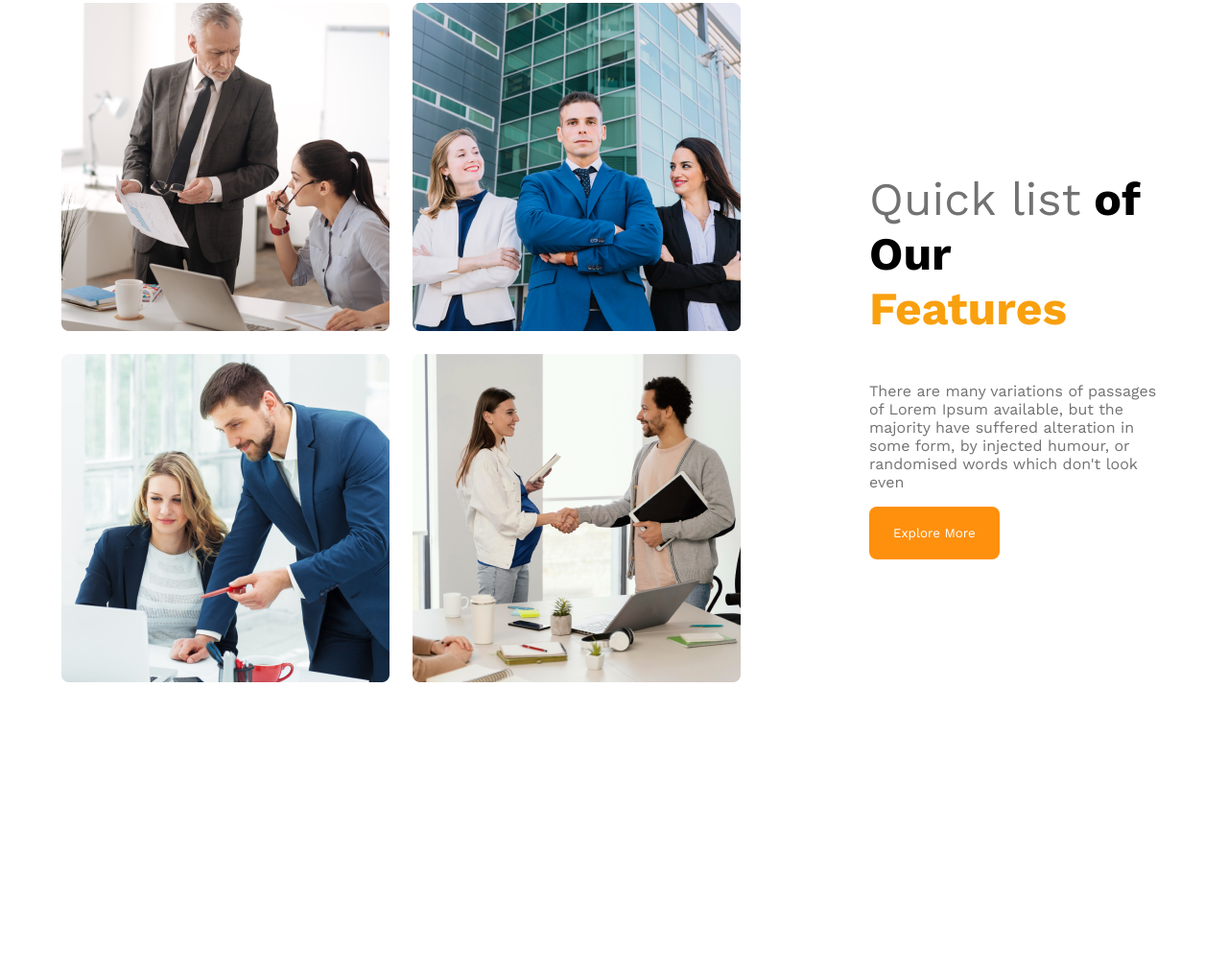
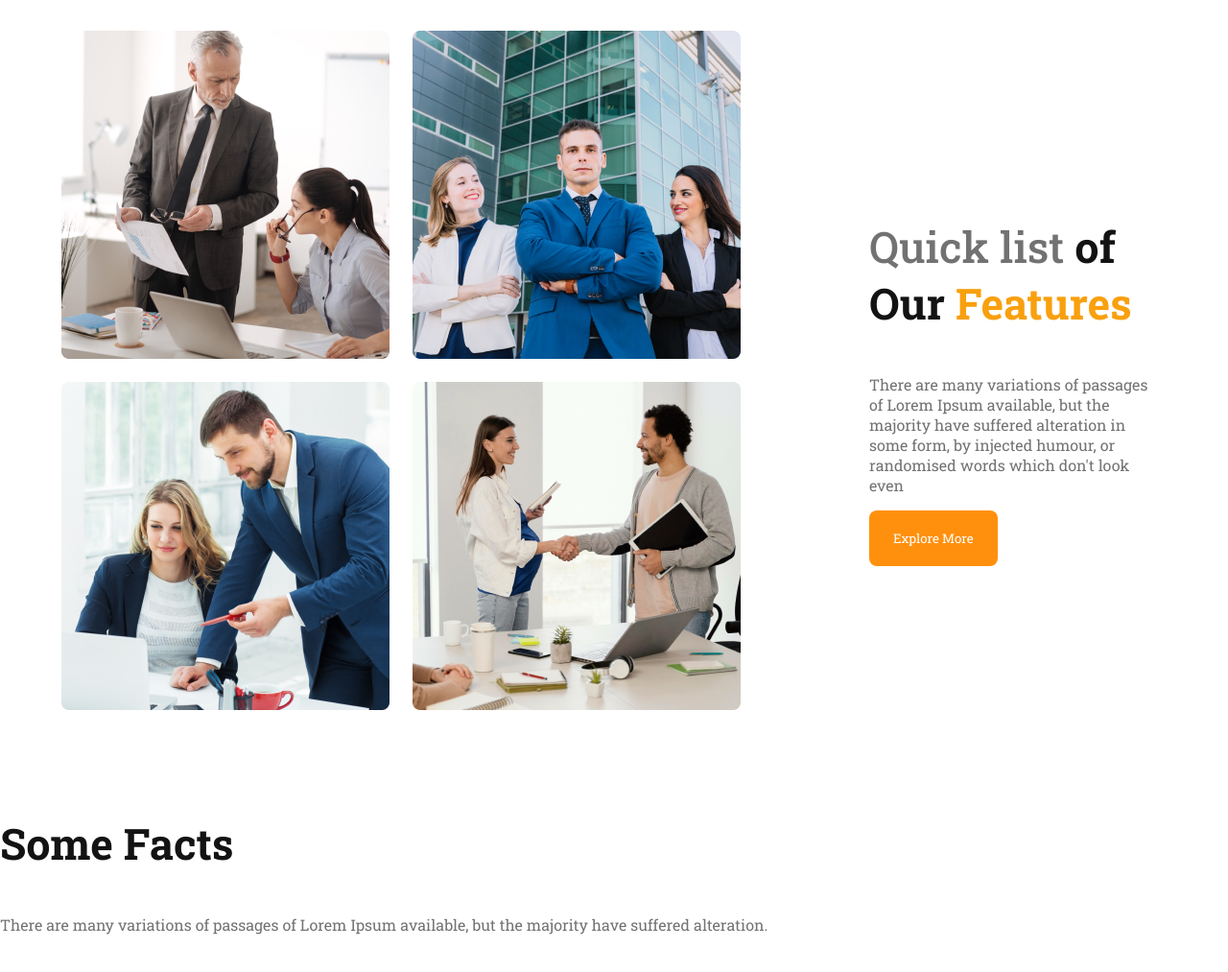
Before and after one commit to NazmulIslam95/g3-architects-by-me, a plain HTML site: page index.html in a window 1280 px wide. Shown: the part 1179-2192 px from the top of the page at 96% size. Before the commit the page ends 2024 px from the top, so only its background shows below. Drawn offline with nearby package versions, Linux system fonts and the light colour scheme.

Commit message:
facts added

```diff
--- a/index.html
+++ b/index.html
@@ -13,7 +13,7 @@
     <!-- header part start -->
     <header>
         <nav>
-            <h3 class="nav-title">G3 Architects</h3>
+            <h3 class="title-primary">G3 Architects</h3>
             <ul>
                 <li><a href="#">Home</a></li>
                 <li><a href="#">About</a></li>
@@ -27,7 +27,7 @@
                 <h3 class="banner-title">
                     Brand New Group of Architects
                 </h3>
-                <p class="banner-description">There are many variations of passages of Lorem Ipsum available, but the
+                <p class="text-primary">There are many variations of passages of Lorem Ipsum available, but the
                     majority have suffered alteration in some form, by injected humour, or randomised words which don't
                     look
                     even</p>
@@ -46,14 +46,22 @@
                 <img src="./images/team4.png" alt="">
             </div>
             <div class="teams-content">
-                <h3 class="teams-title"><span class="span1">Quick list</span> <span class="span2">of Our</span> <span class="span3">Features</span></h3>
-                <p class="teams-description">There are many variations of passages of Lorem Ipsum available, but the
+                <h3 class="teams-title"><span class="span1">Quick list</span> <span class="title-primary">of Our</span> <span class="span3">Features</span></h3>
+                <p class="text-primary">There are many variations of passages of Lorem Ipsum available, but the
                     majority have suffered alteration in some form, by injected humour, or randomised words which don't
                     look even
                 </p>
                 <button class="btn-primary">Explore More</button>
 
             </div>
+        </section>
+        <!-- features section start -->
+        <section class="features">
+            <!-- some facts -->
+            <section class="some-facts">
+                <h3 class="title-primary">Some Facts</h3>
+                <p class="text-primary">There are many variations of passages of Lorem Ipsum available, but the majority have suffered alteration. </p>
+            </section>
         </section>
     </main>
     <footer>
--- a/style.css
+++ b/style.css
@@ -1,8 +1,8 @@
 /* work sans fonts from google fonts */
-@import url("https://fonts.googleapis.com/css2?family=Work+Sans:wght@200;300;400;600;700&display=swap");
+@import url('https://fonts.googleapis.com/css2?family=Roboto+Slab:wght@300;400;500;600;700;800&display=swap');
 
 * {
-  font-family: "Work Sans", sans-serif;
+    font-family: 'Roboto Slab', serif;
 }
 body {
   margin: 0px;
@@ -16,6 +16,19 @@ body {
   cursor: alias;
   padding: 20px 25px;
 }
+
+.title-primary {
+  color: #131313;
+  font-size: 2.8rem;
+  font-weight: 700;
+}
+
+.text-primary {
+  color: #727272;
+  font-size: 1rem;
+  font-weight: 400;
+}
+
 header {
   background: rgba(255, 144, 14, 0.1);
   padding: 50px 240px;
@@ -25,12 +38,6 @@ nav {
   display: flex;
   justify-content: space-between;
   align-items: center;
-}
-
-.nav-title {
-  color: #131313;
-  font-size: 2.8rem;
-  font-weight: 700;
 }
 
 nav > ul {
@@ -67,9 +74,6 @@ nav li a {
   border-radius: 5px;
 }
 
-.banner-description {
-  color: #727272;
-}
 .banner img {
   width: 100%;
   margin-top: 20px;
@@ -78,8 +82,6 @@ nav li a {
 main {
   max-width: 1440px;
   margin: 70px auto;
-}
-.team-img-container {
 }
 
 .teams-container {
@@ -91,8 +93,6 @@ main {
   grid-template-columns: repeat(2, 1fr);
   gap: 1.5rem;
   padding: 5%;
-
-
 }
 
 .teams-content {
@@ -101,7 +101,7 @@ main {
 }
 
 .teams-title {
-  font-size: 3rem;
+  font-size: 2.8rem;
 }
 
 .span1 {
@@ -109,16 +109,7 @@ main {
   font-weight: 500;
 }
 
-.sapn2 {
-  color: #131313;
-  font-weight: 700;
-}
 .span3 {
   color: #f9a00e;
   font-weight: 700;
 }
-.teams-description {
-  color: #727272;
-  font-size: 1rem;
-  font-weight: 400;
-}
```
